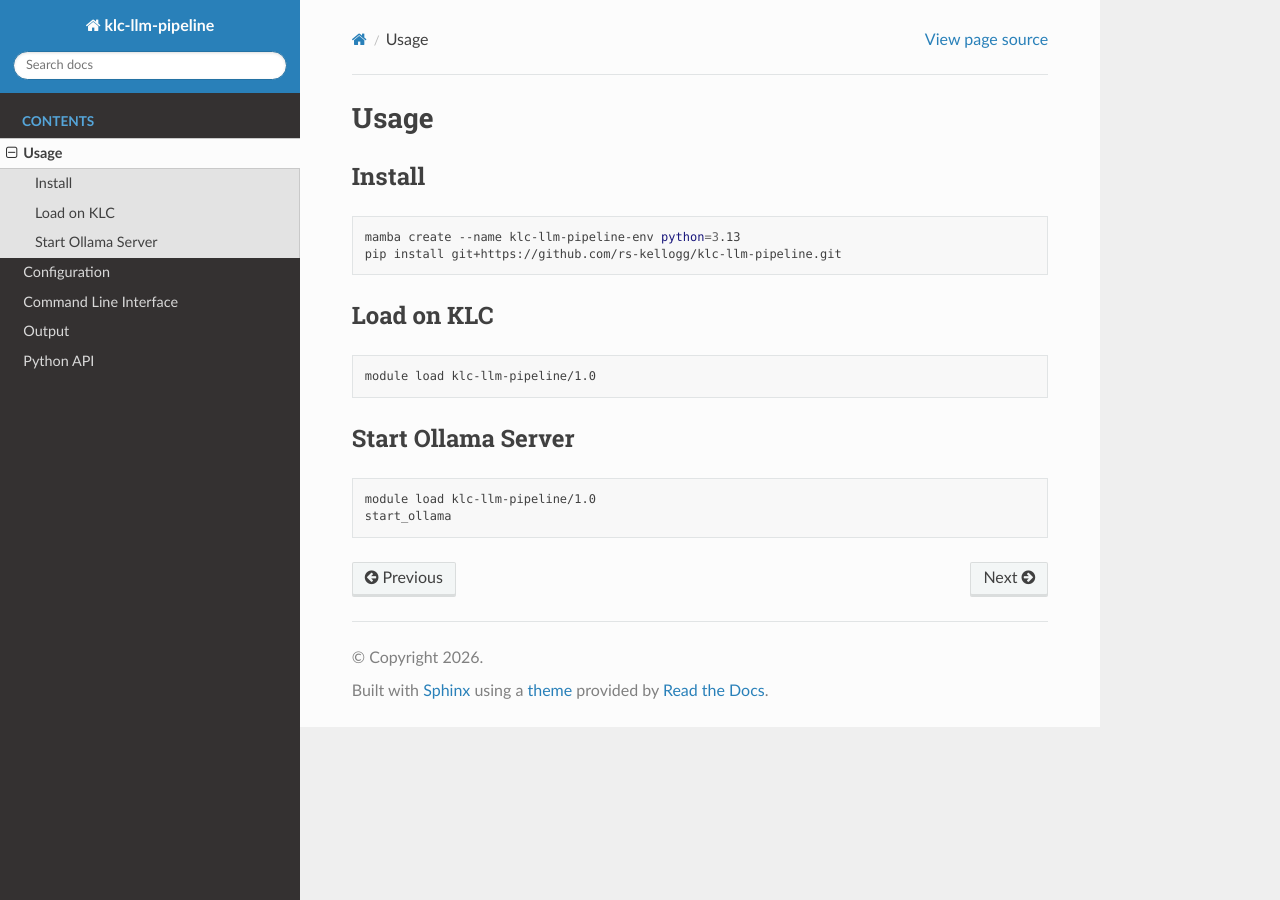
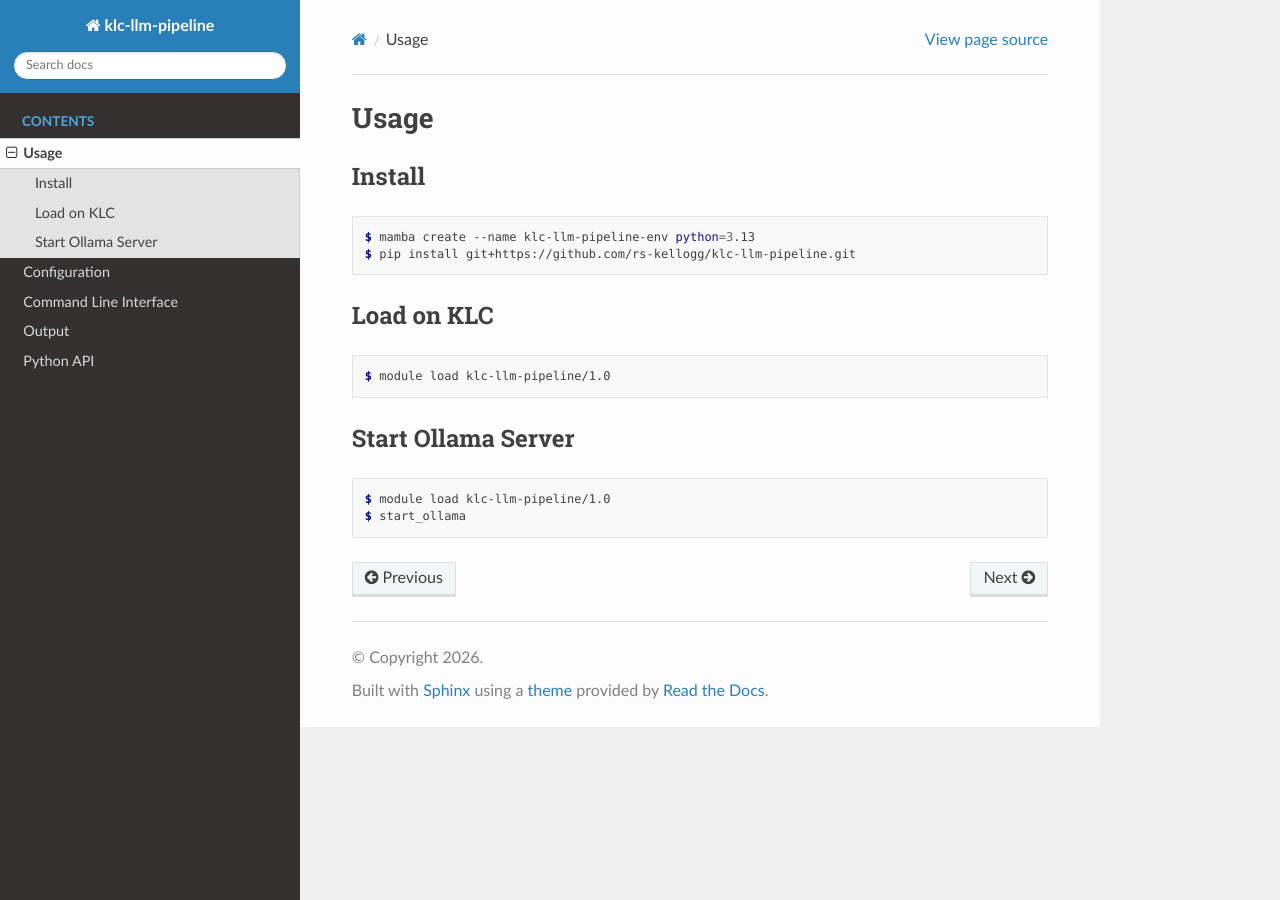
Before and after one commit to rs-kellogg/klc-llm-pipeline, a Sphinx documentation site: the page built from docs/usage.rst, in a window 1280 px wide. Built offline with Sphinx 7.4.7 and the Read the Docs theme 3.1.0, drawn with Linux system fonts in a browser that asks for light colours.

Commit message:
Changing to console format

```diff
--- a/docs/usage.rst
+++ b/docs/usage.rst
@@ -4,22 +4,22 @@ Usage
 Install
 -------
 
-.. code-block:: bash
+.. code-block:: console
 
-   mamba create --name klc-llm-pipeline-env python=3.13
-   pip install git+https://github.com/rs-kellogg/klc-llm-pipeline.git
+   $ mamba create --name klc-llm-pipeline-env python=3.13
+   $ pip install git+https://github.com/rs-kellogg/klc-llm-pipeline.git
 
 Load on KLC
 -----------
 
-.. code-block:: bash
+.. code-block:: console
 
-    module load klc-llm-pipeline/1.0
+    $ module load klc-llm-pipeline/1.0
 
 Start Ollama Server
 -------------------
 
-.. code-block:: bash
+.. code-block:: console
 
-    module load klc-llm-pipeline/1.0
-    start_ollama
+    $ module load klc-llm-pipeline/1.0
+    $ start_ollama
```
